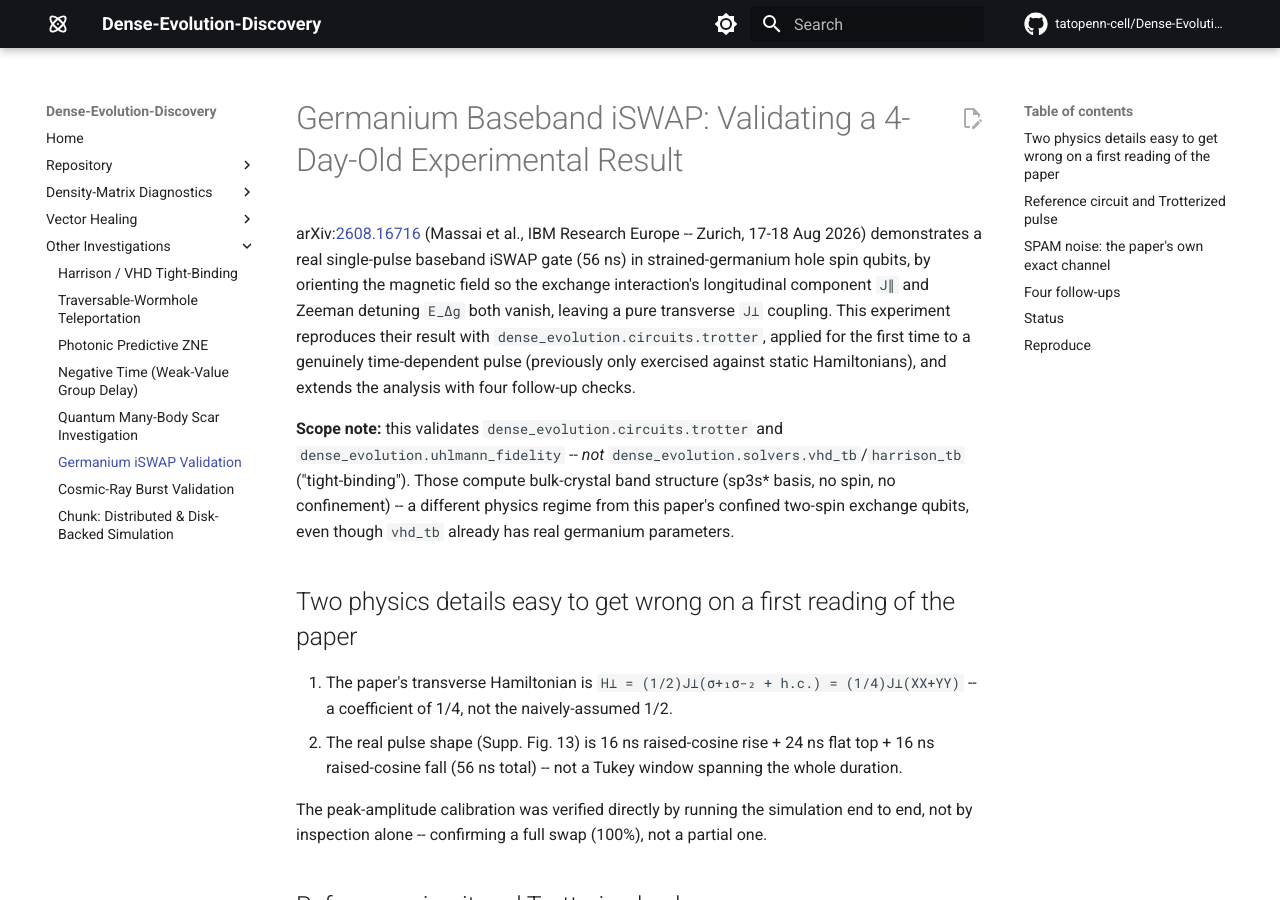
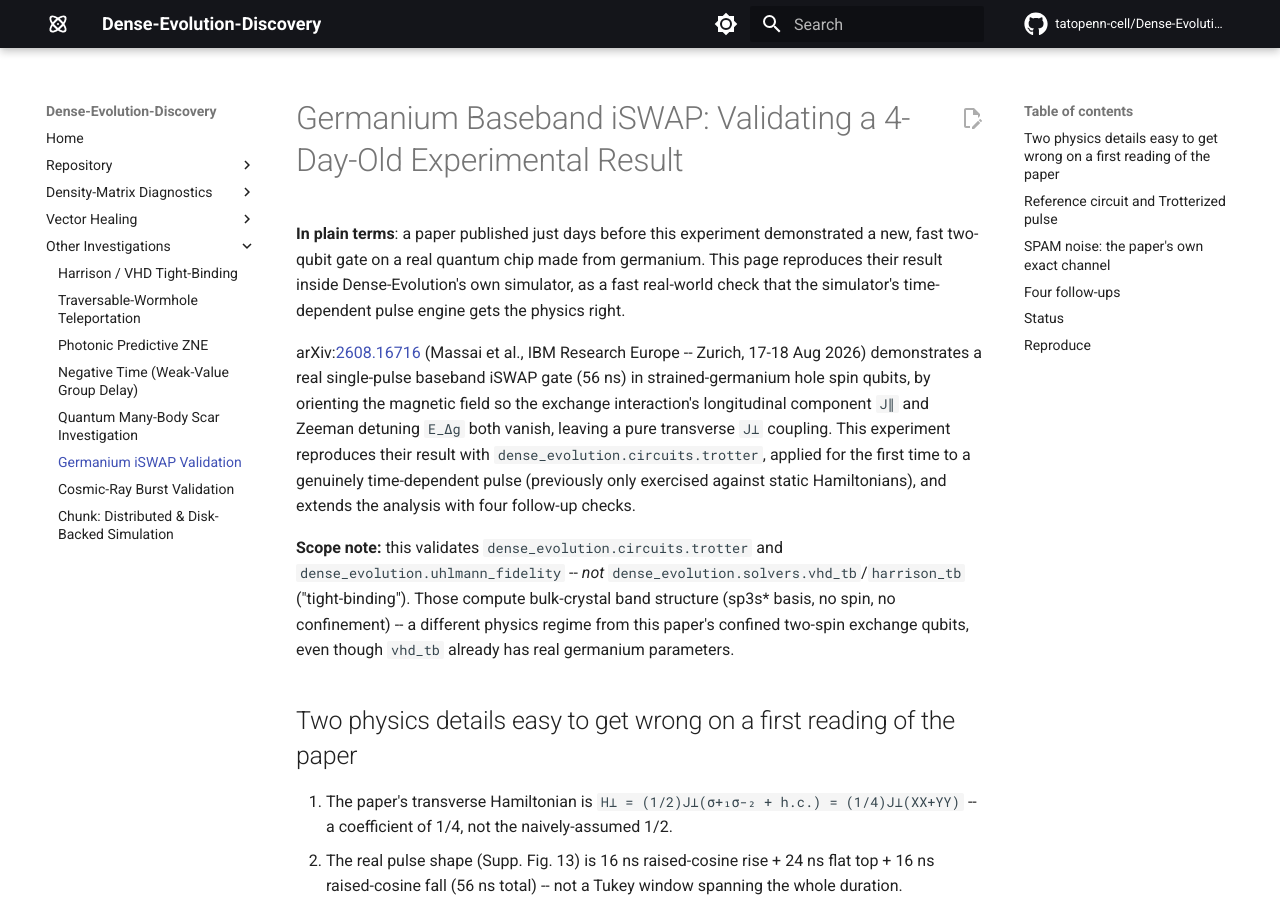
Before and after one commit to tatopenn-cell/Dense-Evolution-Discovery, an MkDocs documentation site: the page built from docs/germanium_iswap_validation.md, in a window 1280 px wide and 900 px high. Built offline with MkDocs 1.6.1 and Material for MkDocs 9.7.7, drawn with Linux system fonts in a browser that asks for light colours; comment, search, counter and statistics services are not loaded.

Commit message:
Docs: add plain-language intro to germanium_iswap_validation.md (batch 2/2)

```diff
--- a/docs/germanium_iswap_validation.md
+++ b/docs/germanium_iswap_validation.md
@@ -1,4 +1,6 @@
 # Germanium Baseband iSWAP: Validating a 4-Day-Old Experimental Result
+
+**In plain terms**: a paper published just days before this experiment demonstrated a new, fast two-qubit gate on a real quantum chip made from germanium. This page reproduces their result inside Dense-Evolution's own simulator, as a fast real-world check that the simulator's time-dependent pulse engine gets the physics right.
 
 arXiv:[2608.16716](https://arxiv.org/abs/2608.16716) (Massai et al., IBM Research Europe -- Zurich, 17-18 Aug 2026) demonstrates a real single-pulse baseband iSWAP gate (56 ns) in strained-germanium hole spin qubits, by orienting the magnetic field so the exchange interaction's longitudinal component `J∥` and Zeeman detuning `E_Δg` both vanish, leaving a pure transverse `J⊥` coupling. This experiment reproduces their result with `dense_evolution.circuits.trotter`, applied for the first time to a genuinely time-dependent pulse (previously only exercised against static Hamiltonians), and extends the analysis with four follow-up checks.
 
```
